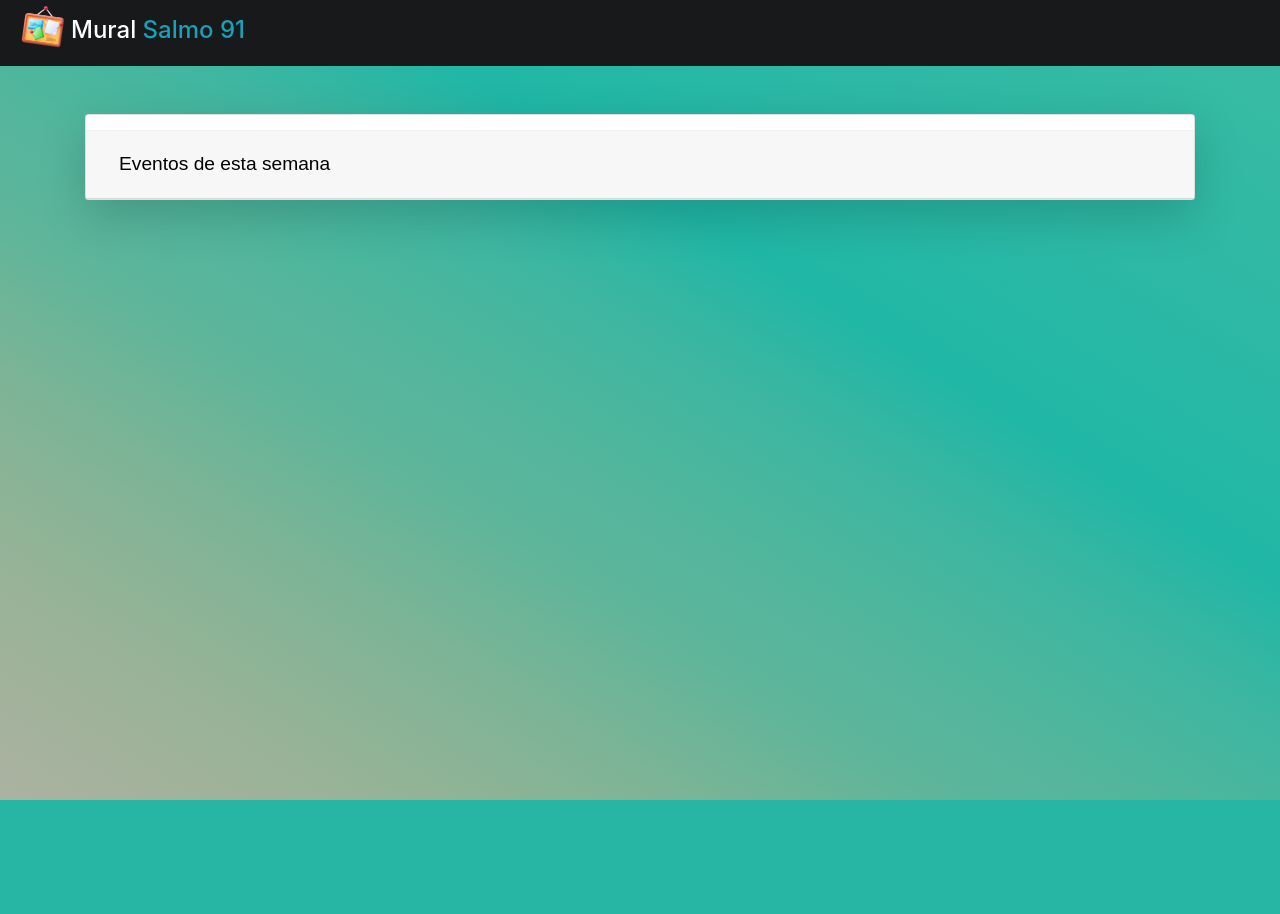
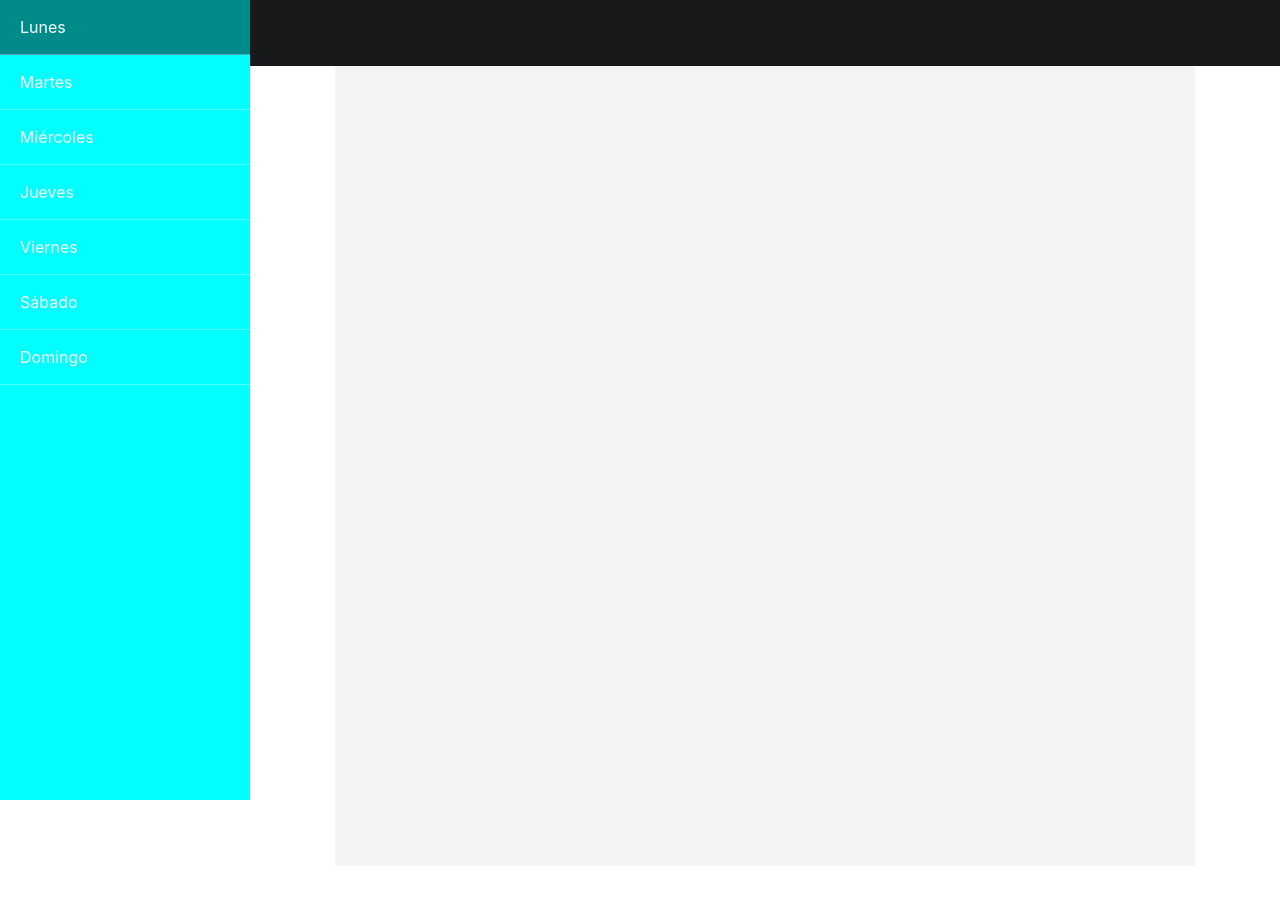
Before and after one commit to greatBrain/mural91, a FastAPI app: page / in a window 1280 px wide. Before the commit the page ends 800 px from the top, so only its background shows below. Run offline with FastAPI, Linux system fonts and the light colour scheme; data that the repository does not hold is empty; some libraries are stand-ins or nearby versions.

Commit message:
add:sidebar for days

```diff
--- a/app/static/css/mural.css
+++ b/app/static/css/mural.css
@@ -1,21 +1,3 @@
-* {
-    padding: 0;
-    margin: 0;
-    box-sizing: border-box;
-}
-
-html,
-body {
-    /*background-image: url("/static/img/bible-desktop.jpg");*/
-    background-image: linear-gradient(to right top, #abb2a2, #a0b29a, #90b396, #7bb496, #5fb59a, #50b69d, #3eb6a1, #20b7a6, #28b8a5, #2fb9a5, #35baa4, #3bbba4);
-    background-position: center center;
-    background-size: cover;
-    background-repeat: no-repeat;
-    background-attachment: fixed;
-    scroll-behavior: smooth;
-    scrollbar-width: none
-}
-
 nav {
     background-color: #18191a;
 }
--- /dev/null
+++ b/app/static/css/sidebar_and_cards.css
@@ -0,0 +1,57 @@
+.sidebar-and-cards-container {
+    display: flex;
+    width: 100%;
+}
+
+.sidebar {
+    background-color: #00FFFF; /* Azul aqua */
+    color: #fff;
+    width: 250px;
+    height: 100%;
+    position: fixed;
+    top: 0;
+    left: 0;
+    display: flex;
+    flex-direction: column;
+}
+
+.sidebar ul {
+    list-style-type: none;
+    padding: 0;
+}
+
+.sidebar ul li {
+    padding: 15px 20px;
+    border-bottom: 1px solid rgba(255, 255, 255, 0.3);
+    cursor: pointer;
+    transition: background-color 0.3s;
+}
+
+.sidebar ul li:hover {
+    background-color: #008B8B; /* Color más oscuro al pasar el cursor */
+}
+
+/* Main content */
+.days-cards-content {
+    margin-left: 250px; /* Espacio reservado para el sidebar */
+    width: calc(100% - 250px);
+    background-color: #f4f4f4;
+    height: 100vh;
+    overflow-x: auto;
+    display: flex;
+    align-items: center;
+    justify-content: center;
+    padding: 20px;
+}
+
+/* Estilos responsivos para móviles y tablets */
+@media (max-width: 768px) {
+    .sidebar {
+        width: 200px; /* Sidebar más estrecho en pantallas pequeñas */
+    }
+
+    .days-cards-content {
+        margin-left: 200px;
+        width: calc(100% - 200px);
+    }
+}
--- a/app/templates/user/mural.html
+++ b/app/templates/user/mural.html
@@ -10,6 +10,7 @@
     <!-- A SER CAMBIADA A LOS ARCHIVOS EN LOCAL-->
     <link rel="stylesheet" href="https://stackpath.bootstrapcdn.com/bootstrap/4.5.2/css/bootstrap.min.css" />
     <link rel="stylesheet" type="text/css" href="/static/css/mural.css" />
+    <link rel="stylesheet" type="text/css" href="/static/css/sidebar_and_cards.css" />
 </head>
 
 <body>
@@ -22,11 +23,33 @@
         </nav>
     </header>
     <main>
+
         <section class="activities mb-5">
-            <div class="container mt-5 rounded">
+
+            <div class="container" id="sidebar-and-cards-container">
+                <!-- Sidebar -->
+                <div class="sidebar">
+                    <ul class="days-list">
+                        <li>Lunes</li>
+                        <li>Martes</li>
+                        <li>Miércoles</li>
+                        <li>Jueves</li>
+                        <li>Viernes</li>
+                        <li>Sábado</li>
+                        <li>Domingo</li>
+                    </ul>
+                </div>
+
+                <div class="days-cards-content">
+                    <!-- Aquí irían las cards de eventos -->
+                </div>
+            </div>
+
+            <!-- Container old design-->
+            <!--<div class="container mt-5 rounded">
                 <div class="accordion shadow-lg" id="accordionExample">
 
-                    <!-- Cards de eventos -->
+
                     <div class="card pt-3">
                         <div class="card-header pressed" id="headingEvents">
                             <h2 class="mb-0" class="text-center">
@@ -62,9 +85,8 @@
                         </div>
                     </div>
                 </div>
-                <!-- /.accordion -->
             </div>
-            <!-- /.container -->
+            <!-- /.container old design-->
         </section>
     </main>
 
```
Also changed, not shown: app/templates/user/days_sidebar.html (added, +30 -0 lines).
